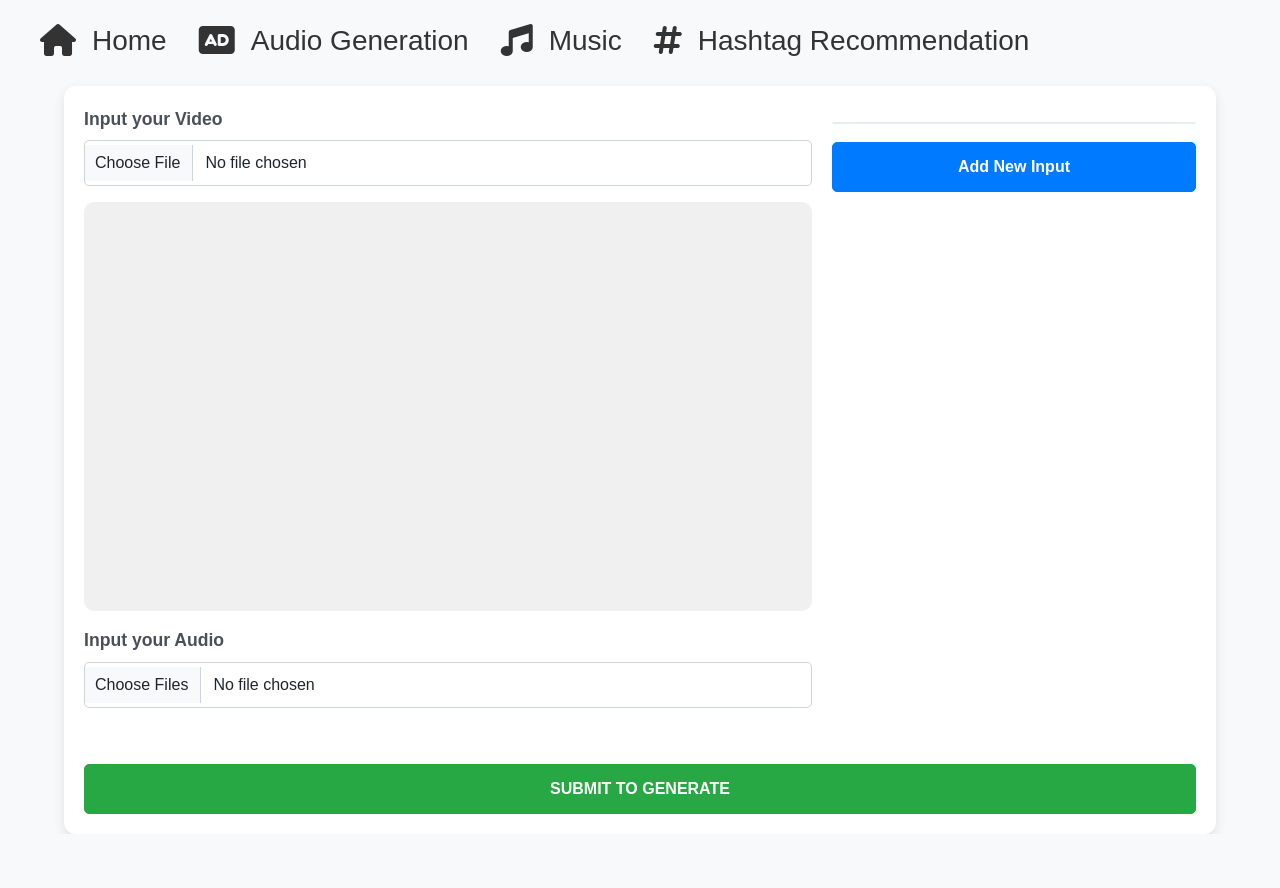
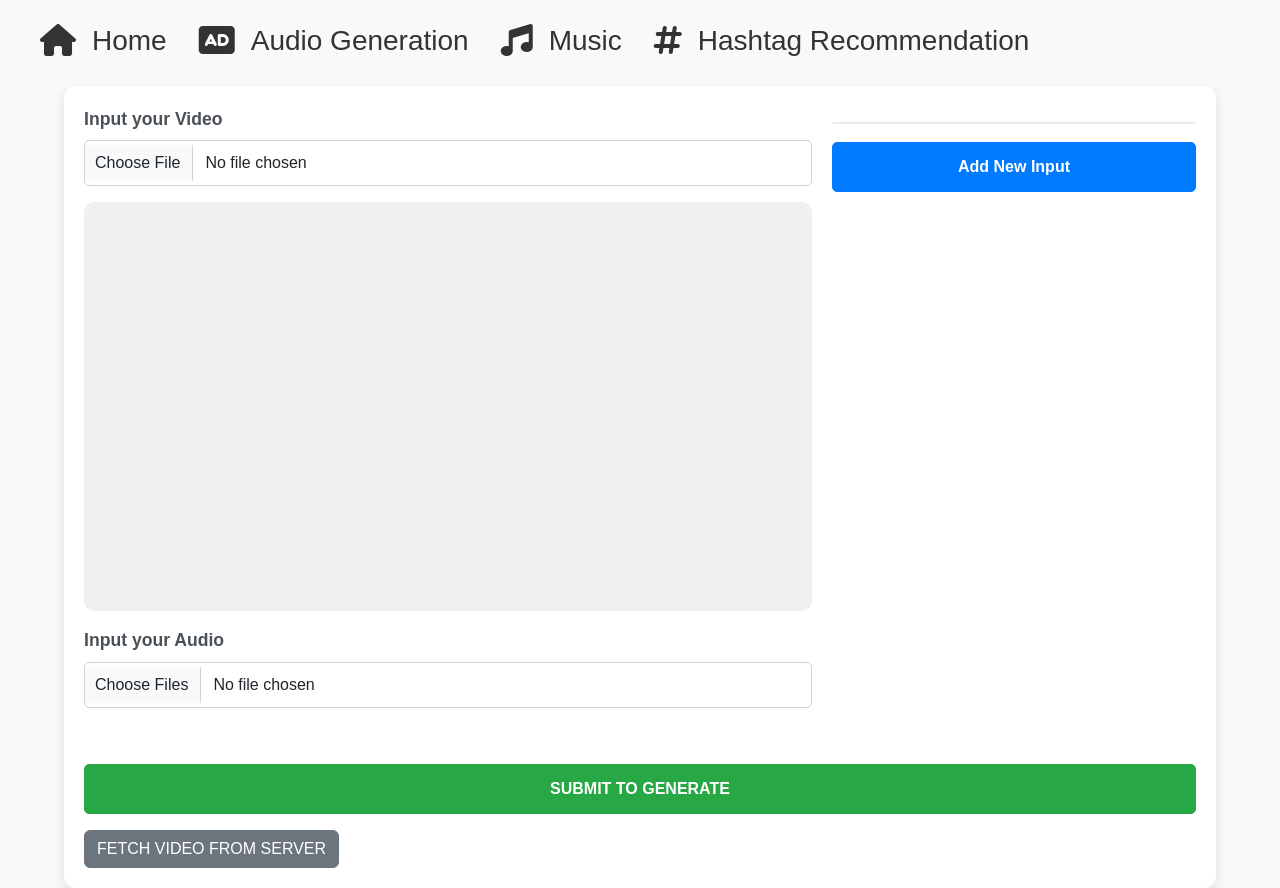
Before and after one commit to levantiendat/Rookie, a React (Create React App) app in the folder frontend/: page /upload-video in a window 1280 px wide. Before the commit the page ends 834 px from the top, so only its background shows below. Built offline with nearby package versions, Linux system fonts and the light colour scheme.

Commit message:
add voice to video

```diff
--- a/frontend/src/components/HomePage.js
+++ b/frontend/src/components/HomePage.js
@@ -2,7 +2,6 @@ import React, { useState, useEffect } from 'react';
 import ReactPlayer from 'react-player';
 import 'bootstrap/dist/css/bootstrap.min.css';
 import './HomePage.css';
-import video from './videos/output.mp4'
 import logo from './Tiktok_background.png';  // Import the logo image
 
 export default function HomePage() {
@@ -87,8 +86,25 @@ export default function HomePage() {
         }
     };
 
+    const handleFetchVideo = async () => {
+        try {
+            const response = await fetch('http://localhost:4000/api/video');
+            if (response.ok) {
+                const blob = await response.blob();
+                const videoUrl = URL.createObjectURL(blob);
+                setVideoURL(videoUrl); // Store the URL for ReactPlayer
+                setShowModal(true); // Show modal to display the video
+            } else {
+                console.error('Failed to fetch video:', response.statusText);
+            }
+        } catch (error) {
+            console.error('Error fetching video:', error);
+        }
+    };
+
     const handleCloseModal = () => {
         setShowModal(false);
+        setVideoURL(null); // Clear video URL when closing modal
     };
 
     return (
@@ -159,6 +175,12 @@ export default function HomePage() {
                 >
                     SUBMIT TO GENERATE
                 </button>
+                <button
+                    onClick={handleFetchVideo}
+                    className="btn btn-secondary mt-3"
+                >
+                    FETCH VIDEO FROM SERVER
+                </button>
             </div>
 
             {/* Modal for displaying API response */}
@@ -167,10 +189,10 @@ export default function HomePage() {
                     <div className="modal-content">
                         <span className="close" onClick={handleCloseModal}>&times;</span>
                         <h5>Result:</h5>
-                        {apiResponse && (
+                        {videoURL && (
                             <div className="react-player-wrapper">
                                 <ReactPlayer
-                                    url={video}
+                                    url={videoURL}
                                     controls={true}
                                     className="react-player"
                                 />
```
Also changed, not shown: 8 other files (tests, documents, lock files or other folders).
